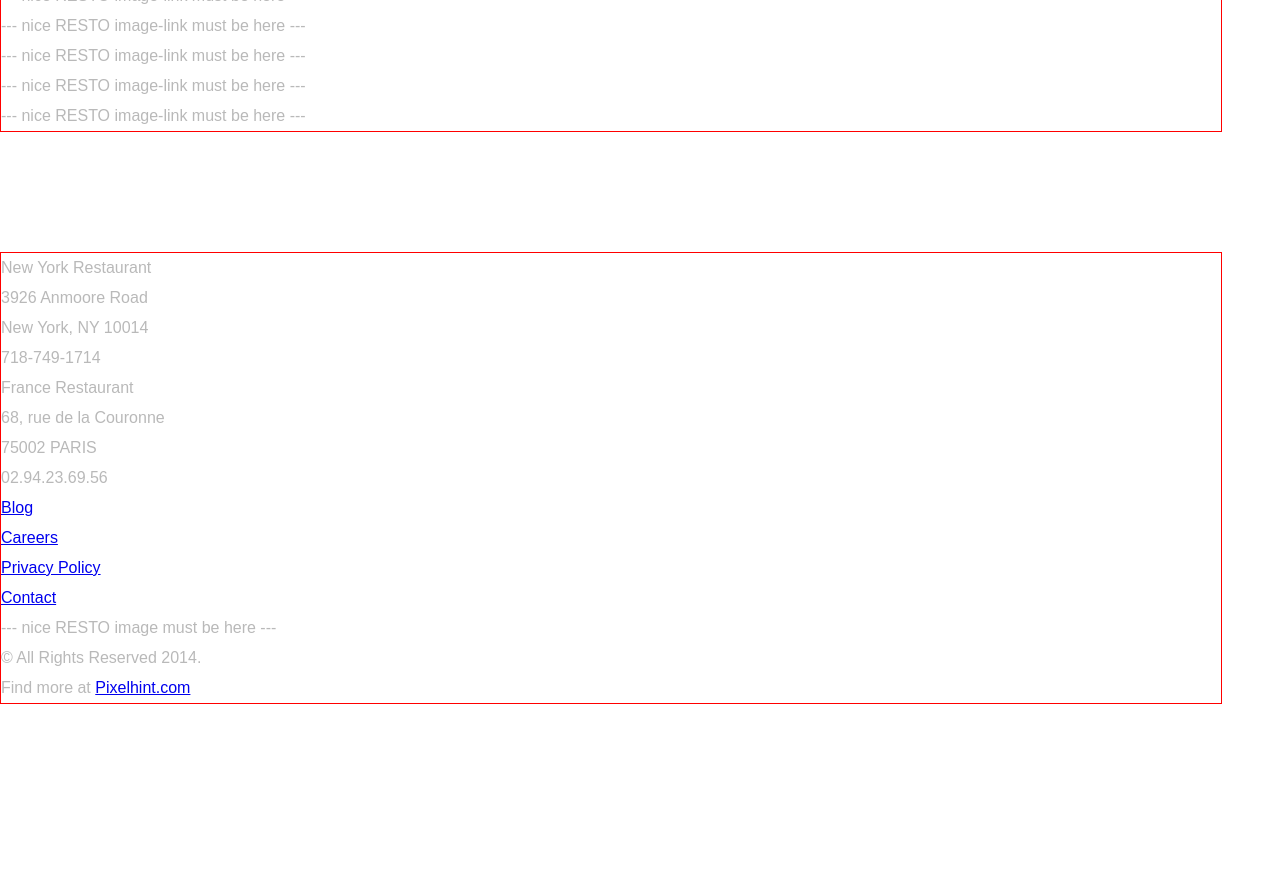
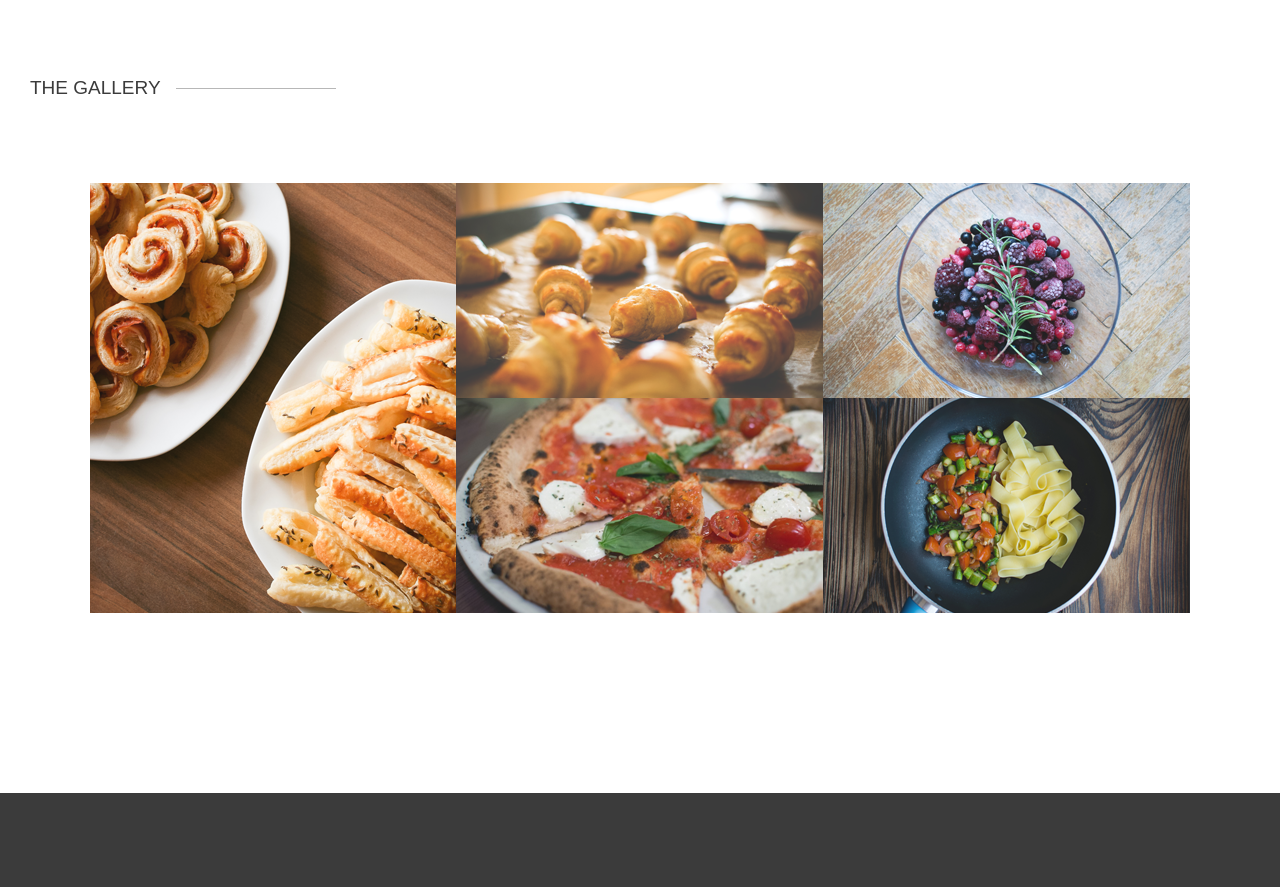
Before and after one commit to batilda/hello-world, a plain HTML site: page index.html in a window 1280 px wide. Shown: the part 1841-2728 px from the top of the page. Before the commit the page ends 2545 px from the top, so only its background shows below. Drawn offline with Linux system fonts and the light colour scheme.

Commit message:
first stage ended
done gallery and bottom

```diff
--- a/css/style.css
+++ b/css/style.css
@@ -1,7 +1,6 @@
 * {
 	margin:0;
 	padding:0;
-	/* Сброс настроек. не знаю почему в HTMLAcademy  этому не учили, может, считают что рано ещё...*/
 }
 
 body {
@@ -13,7 +12,6 @@ body {
 	aleo regular
 	aleo light
 	aleo bold
-
 	font-size: 16px;
 	line-height: 30px;
 	font-weight: normal;
@@ -29,7 +27,7 @@ body {
 .container {
     width: 1220px;
     margin: 0 auto;
-	border: 1px solid red;
+	/*border: 1px solid red;*/
 }
 
 .clearfix::after {
@@ -138,11 +136,10 @@ h3 {
 
 .menu-flag {
 	min-width: 1240px;
-	/* ??? надо всё равно разобраться, что это за отрывание справа...*/
+	/* ??? надо разобраться, что это за отрывание справа*/
 	padding: 0;
     margin: 0 auto;
 	position: relative;
-	/*border: 1px solid blue;*/
 }
 
 .menu-flag-title {
@@ -169,7 +166,6 @@ h3 {
 	margin-left: 120px;
 	margin-top: 40px;
 	width: 420px;
-	/*border: 1px solid blue;*/
 }
 
 .dish-price:before {
@@ -241,12 +237,7 @@ a:active .dish-consist {
 	margin-top: 120px;
 }
 
-.features-header {
-	float: left;
-	margin-bottom: 40px;
-}
-
-.features-header:after {
+.section-header:after {
 	content: "";
 	display: inline-block;
 	vertical-align: middle;
@@ -258,6 +249,7 @@ a:active .dish-consist {
 
 .slider-dots {
 	float: right;
+	margin-top: 80px;
 }
 
 .slider-dots li {
@@ -357,11 +349,105 @@ a:active .dish-consist {
 
 
 .gallery {
-	margin-top: 120px;
+	margin-top: 540px;
+}
+
+.gallery-images {
+	margin: 80px auto 0;
+	width: 1100px;
+	height: 430px;
+	/*переделать на флексах, чтобы по ширине ровненько растянулось*/
+}
+
+.gallery-image {
 	float: left;
 }
 
+.gallery-image-1 {
+	width: 366px;
+	height: 430px;
+	background-image: url("../img/gallery-1.png");
+}
+
+.gallery-image-2 {
+	width: 367px;
+	height: 215px;
+	background-image: url("../img/gallery-2.png");
+}
+
+.gallery-image-3 {
+	width: 367px;
+	height: 215px;
+	background-image: url("../img/gallery-3.png");
+}
+
+.gallery-image-4 {
+	width: 367px;
+	height: 215px;
+	background-image: url("../img/gallery-4.png");
+}
+
+.gallery-image-5 {
+	width: 367px;
+	height: 215px;
+	background-image: url("../img/gallery-5.png");
+}
+
+.gallery-href {
+	text-decoration: none;
+	color: #000000;
+	font-size: 0px;
+}
+
+
 .bottom {
-	margin-top: 120px;
+	margin-top: 180px;
+	padding-top: 100px;
+	padding-bottom: 100px;
+	background-color: #3b3b3b;
+}
+
+
+.bottom-column {
 	float: left;
+	width: 230px;
+	margin-left: 60px;
+	font-size: 16px;
+	line-height: 30px;
 }
+
+.bottom__list {
+	list-style: none;
+}
+
+.address-phone {
+	font-weight: bold;
+	color: #ffffff;
+}
+
+.address__href,
+.bottom__href,
+.findmore__href {
+	text-decoration: none;
+	color: #ffffff;
+	font-size: 16px;
+	line-height: 30px;
+}
+
+.address__href:hover,
+.bottom__href:hover,
+.findmore__href:hover {
+	text-decoration: underline;
+}
+
+.address__href:visited,
+.bottom__href:visited,
+.findmore__href:visited {
+	color: #757575;
+	/*color: #b9b9b9;	*/
+}
+
+.logoNegetive__img {
+	width: 82px;
+	height: 28px;
+}
--- a/index.html
+++ b/index.html
@@ -5,6 +5,7 @@
 	<title>resto</title>
 	<link rel="shortcut icon" type="image/png" href="img/favicon.png" />
 	<link rel="stylesheet" href="css/style.css">
+	<script src="js/script.js"></script>
   </head>
   <body>
     <div class="headertop">
@@ -122,7 +123,7 @@
     </div>
     <div class="slider-features">
     	<div class="container">
-		  <h3 class="features-header">FEATURED DISHES</h3>
+		  <h3 class="section-header">FEATURED DISHES</h3>
 		  <ul class="slider-dots">
 		  	<li class="slider-dot-1">&bull;</li>
 		  	<li class="slider-dot-2 active">&bull;</li>
@@ -151,42 +152,60 @@
 	</div>
 	<div class="gallery">
 	  <div class="container">
-	    <h3>THE GALLERY</h3>
+	    <h3 class="section-header">THE GALLERY</h3>
 	    <div class="gallery-images">
-  	      <p>--- nice RESTO image-link must be here --- </p>
-  		  <p>--- nice RESTO image-link must be here --- </p>
-		  <p>--- nice RESTO image-link must be here --- </p>
-		  <p>--- nice RESTO image-link must be here --- </p>
-		  <p>--- nice RESTO image-link must be here --- </p>
+	    	<a class="gallery-href" href="#gallery-1">
+	    		<div class="gallery-image gallery-image-1">gallery-image-1
+	    		</div>
+	    	</a>
+			<a class="gallery-href" href="#gallery-2">
+	    		<div class="gallery-image gallery-image-2">gallery-image-2
+	    		</div>
+	    	</a>
+	    	<a class="gallery-href" href="#gallery-3">
+	    		<div class="gallery-image gallery-image-3">gallery-image-3
+	    		</div>
+	    	</a>
+ 			<a class="gallery-href" href="#gallery-4">
+	    		<div class="gallery-image gallery-image-4">gallery-image-4
+	    		</div>
+	    	</a>
+	    	<a class="gallery-href" href="#gallery-5">
+	    		<div class="gallery-image gallery-image-5">gallery-image-5
+	    		</div>
+	    	</a>
+
         </div>
 	  </div>
 	</div>
 	<div class="bottom">
 	 <div class="container">
+	 	<div class="clearfix">
 		  <div class="bottom-column address-NY">
-  	    <p class="address-city">New York Restaurant</p>
+	  	    <a class="address__href" href="#NewYorkPage">New York Restaurant</a>
 			<p>3926 Anmoore Road</p>
 			<p>New York, NY 10014</p>
 			<p class="address-phone">718-749-1714</p>
 		  </div>
-  	  <div class "bottom-column address-Paris">
-  	    <p class="address-city">France Restaurant</p>
+	  	  <div class="bottom-column address-Paris">
+	  	    <a class="address__href" href="#ParisPage">France Restaurant</a>
 			<p>68, rue de la Couronne</p>
 			<p>75002 PARIS</p>
 			<p class="address-phone">02.94.23.69.56</p>
 		  </div>
 		  <div class="bottom-column bottom-links">
-	    <ul>
-		  <li><a href="#blog">Blog</a></li>
-		  <li><a href="#blog">Careers</a></li>
-		  <li><a href="#blog">Privacy Policy</a></li>
-		  <li><a href="#blog">Contact</a></li>
+		    <ul class="bottom__list">
+			  <li><a class="bottom__href" href="#blog">Blog</a></li>
+			  <li><a class="bottom__href" href="#careers">Careers</a></li>
+			  <li><a class="bottom__href" href="#privacy">Privacy Policy</a></li>
+			  <li><a class="bottom__href" href="#contact">Contact</a></li>
 			</ul>
 		  </div>
-	  <div class "bottom-column bottom-copyright">
-	    <p>--- nice RESTO image must be here --- </p>
+		  <div class = "bottom-column bottom-copyright">
+		    <img class="logoNegetive__img" src="img/logo_negative.png" alt="Resto" width="82" height="28">
 		    <p>© All Rights Reserved 2014.</p>
-	    <p>Find more at <a href="http://pixelhint.com">Pixelhint.com</a></p>
+		    <p>Find more at <a class="findmore__href" href="http://pixelhint.com">Pixelhint.com</a></p>
+		  </div>
 	     </div>
 	   </div>
 	</div>
--- /dev/null
+++ b/js/script.js
@@ -0,0 +1,9 @@
+ //if (document.body.gallery.background) {
+// 	alert('You clicked on my first picture');
+ //}
+
+alert('test');
+
+//document.body.headertop.onClick = alert('You clicked on my first picture');
+
+//document.body.gallery.gallery-images.gallery-href.gallery-image-1.onClick = alert('You clicked on my first picture');
```
Also changed, not shown: img/gallery-1.png (renamed from img/bckg-bott-1.png), img/gallery-2.png (renamed from img/bckg-bott-2.png), img/gallery-3.png (renamed from img/bckg-bott-3.png), img/gallery-4.png (renamed from img/bckg-bott-4.png), img/gallery-5.png (renamed from img/bckg-bott-5.png), 1 other file. Lines whose indentation alone changed are shown as unchanged.
